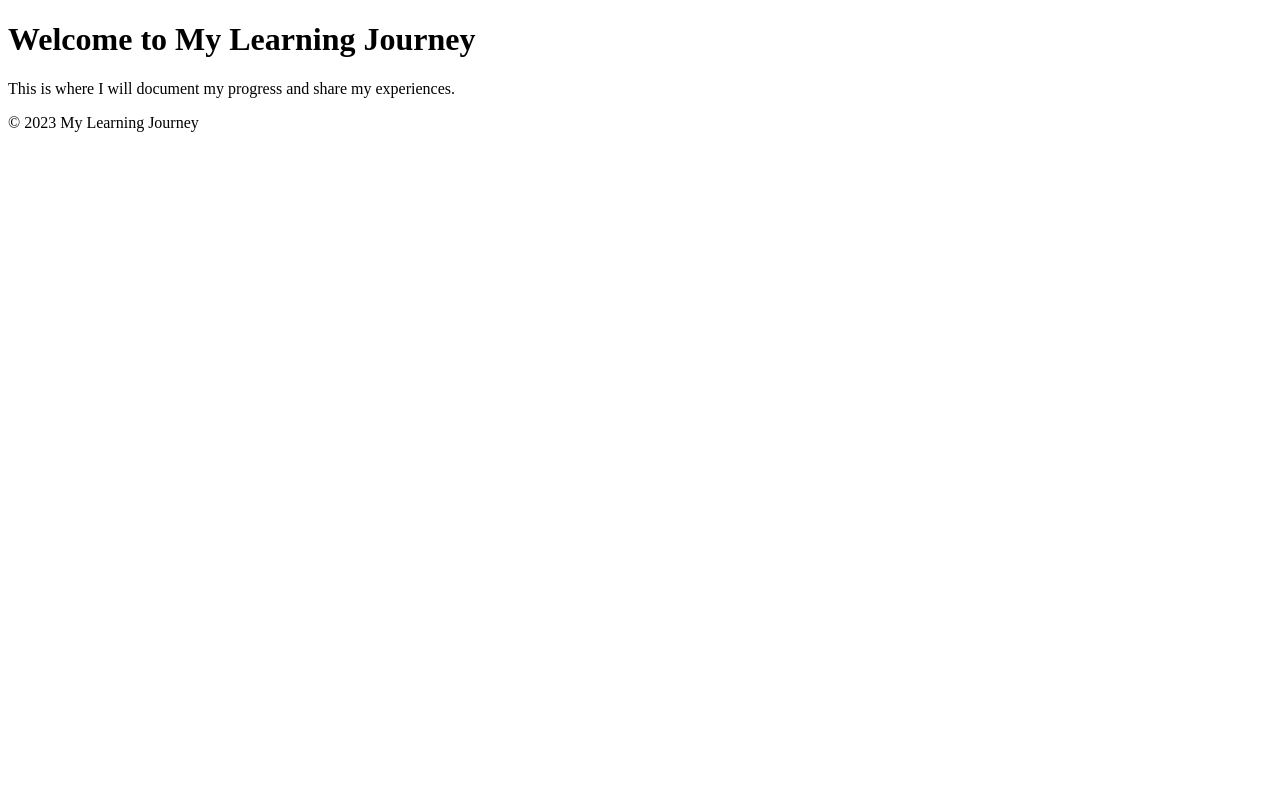
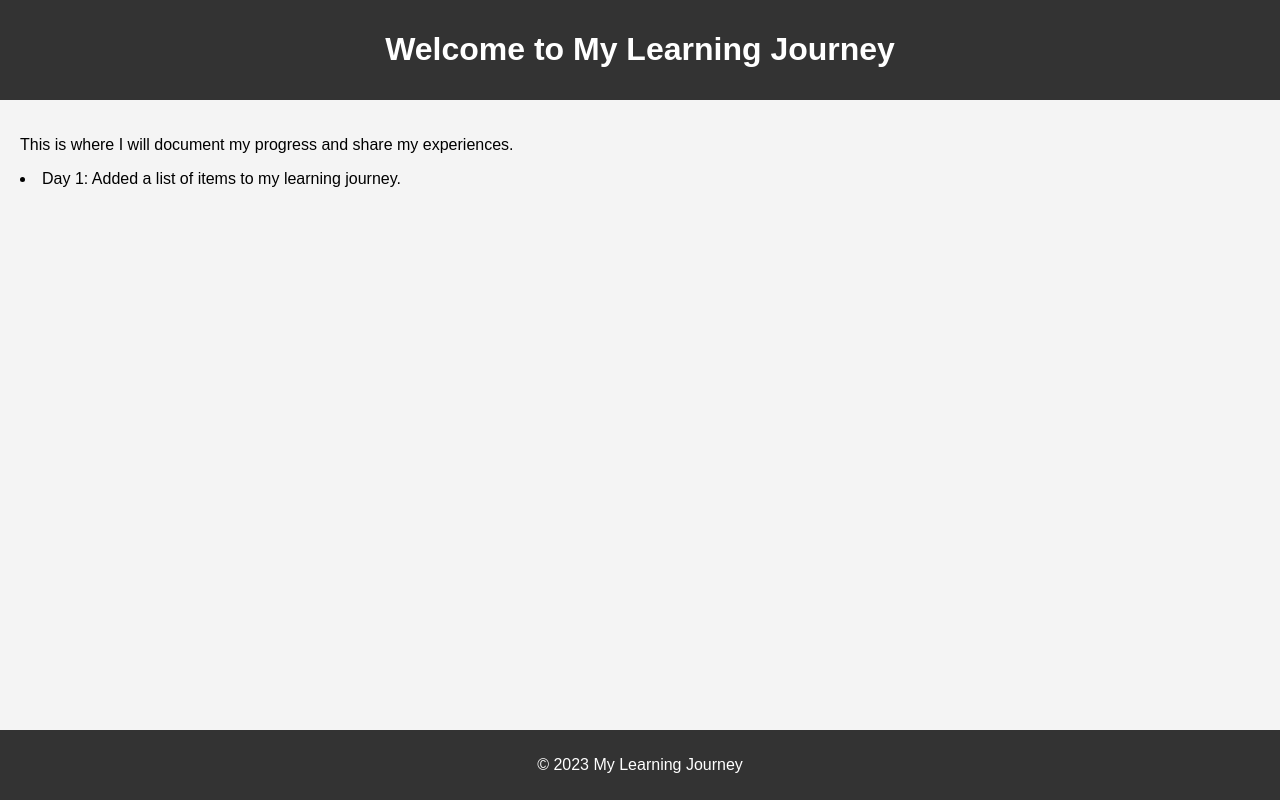
Before and after one commit to kossivibakar/kbakar2, a plain HTML site: page mylearningjourney/index.html in a window 1280 px wide. Drawn offline with Linux system fonts and the light colour scheme.

Commit message:
Added Style

```diff
--- a/mylearningjourney/index.html
+++ b/mylearningjourney/index.html
@@ -5,12 +5,41 @@
     <meta name="viewport" content="width=device-width, initial-scale=1.0">
     <title>My Learning Journey</title>
 </head>
+<style>
+    body {
+        font-family: Arial, sans-serif;
+        margin: 0;
+        padding: 0;
+        background-color: #f4f4f4;
+    }
+    header {
+        background-color: #333;
+        color: white;
+        padding: 10px 0;
+        text-align: center;
+    }
+    main {
+        padding: 20px;
+    }
+    footer {
+        background-color: #333;
+        color: white;
+        text-align: center;
+        padding: 10px 0;
+        position: fixed;
+        width: 100%;
+        bottom: 0;
+    }
+</style>
 <body>
     <header>
         <h1>Welcome to My Learning Journey</h1>
     </header>
     <main>
         <p>This is where I will document my progress and share my experiences.</p>
+    <li>
+        Day 1: Added a list of items to my learning journey.
+    </li>
     </main>
     <footer>
         <p>&copy; 2023 My Learning Journey</p>
```
